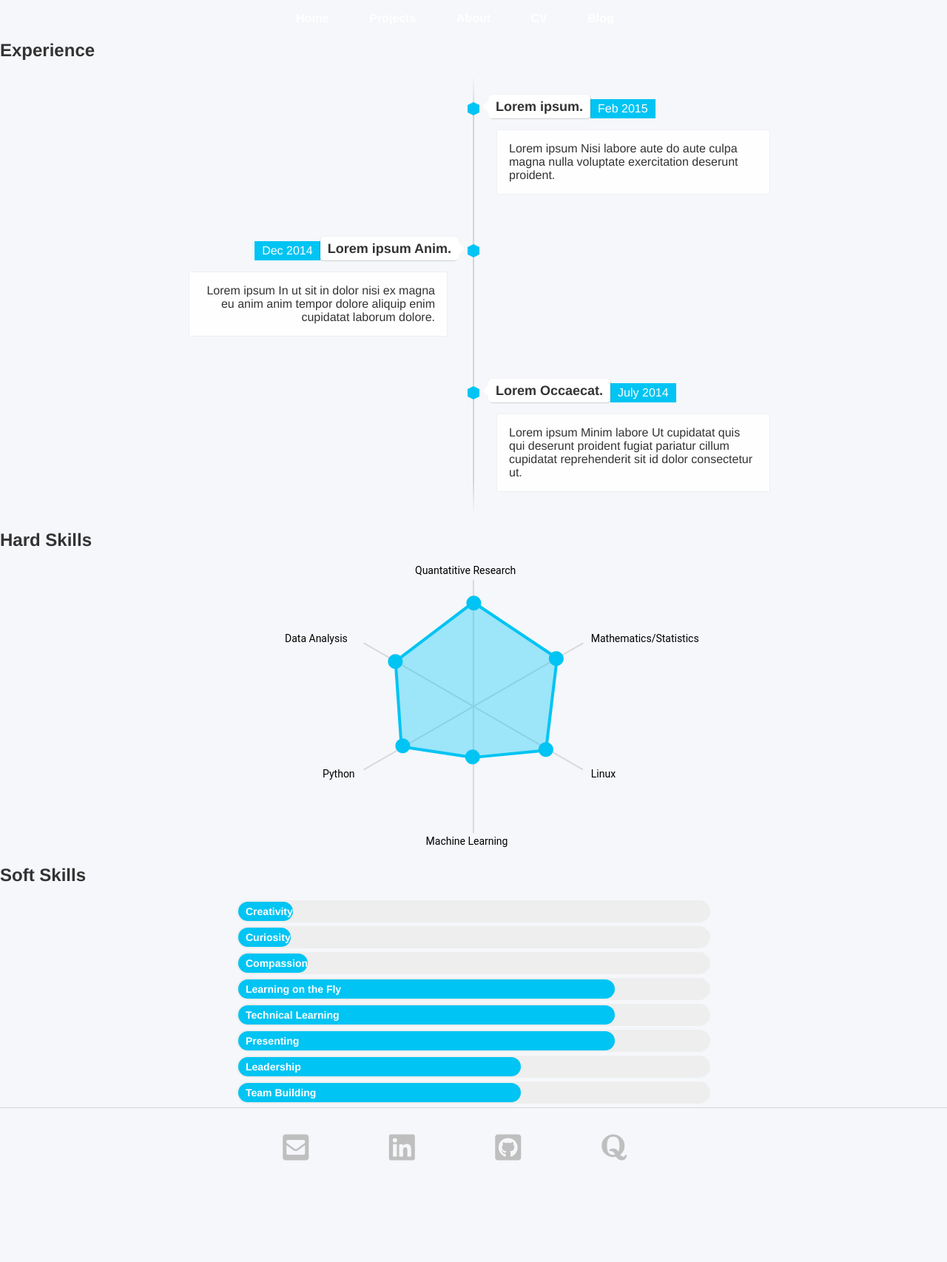
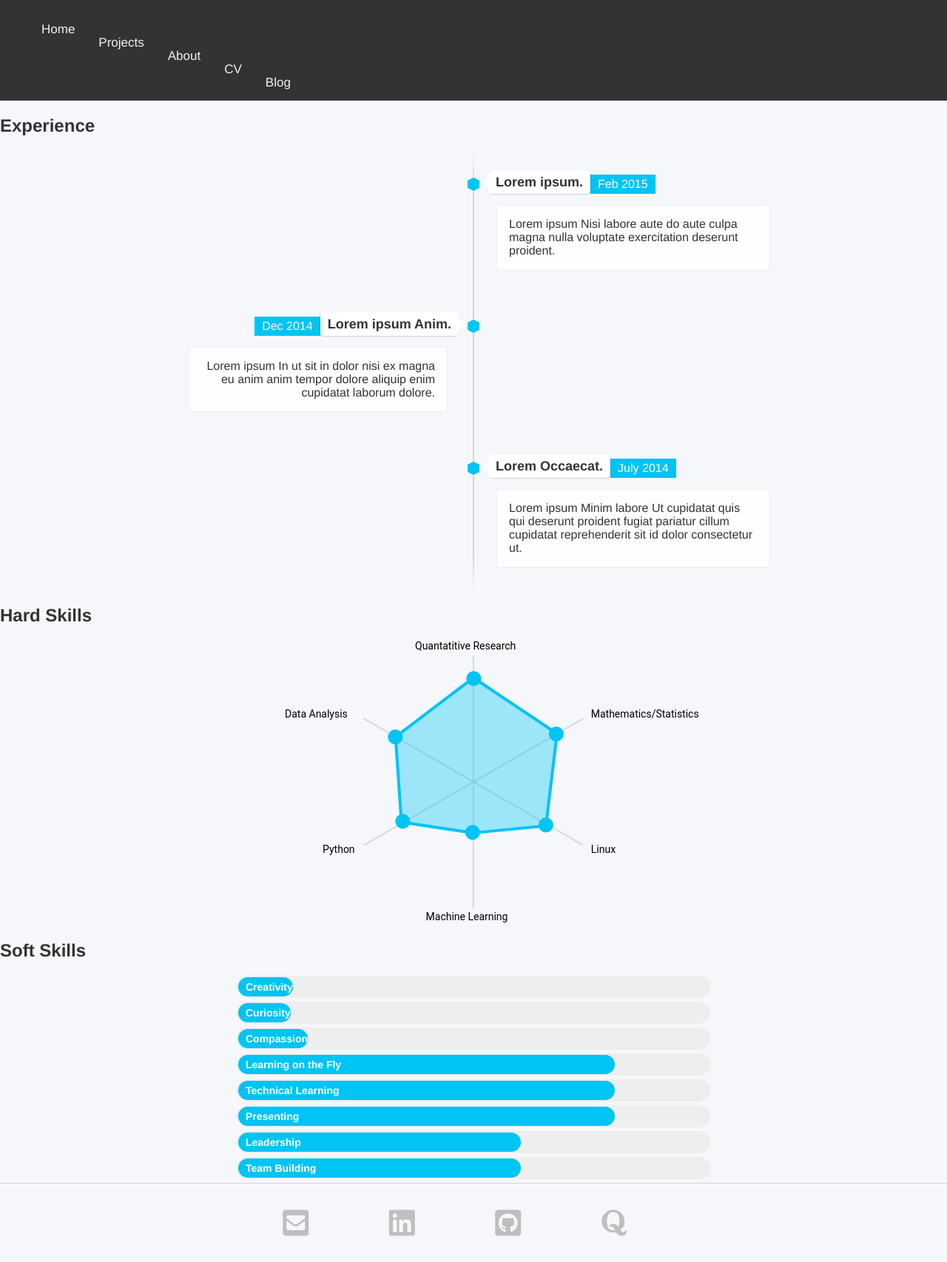
Before and after one commit to mayabenowitz/mayabenowitz.github.io, a Jekyll site: the page built from index.html, in a window 1280 px wide. Shown: the part 1305-3011 px from the top of the page at 74% size. Built offline with Jekyll 4.4.1, drawn with Linux system fonts in a browser that asks for light colours; nearby versions of some CDN libraries; before the commit the page ends 2909 px from its top, so only the background shows below that.

Commit message:
Update default.html

```diff
--- a/_layouts/default.html
+++ b/_layouts/default.html
@@ -27,7 +27,7 @@
 						<h1 style="font-size:300%;">Maya Benowitz</h1>
 			</div> -->
 
-			<nav class="fixed-nav-bar">
+			<div id="navbar">
 	    		<ul>
 	        		<li><a href="/">Home</a></li>
 				<li><a href="/projects">Projects</a></li>
@@ -35,7 +35,7 @@
 	        		<li><a href="/cv">CV</a></li>
 	        		<li><a href="/blog">Blog</a></li>
 	    		</ul>
-			</nav>
+			</div>
 
 			<div class="container">
 
```
